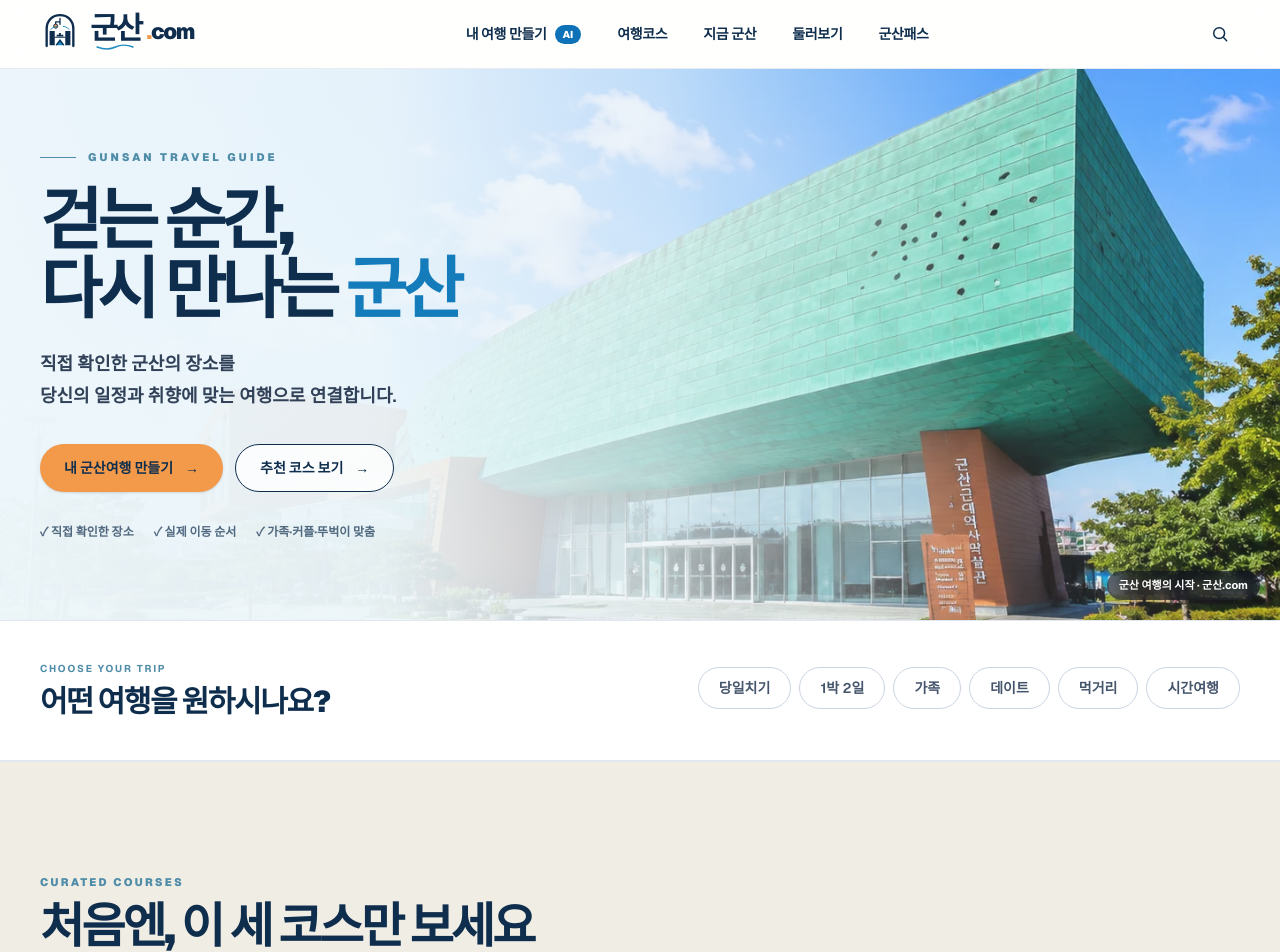
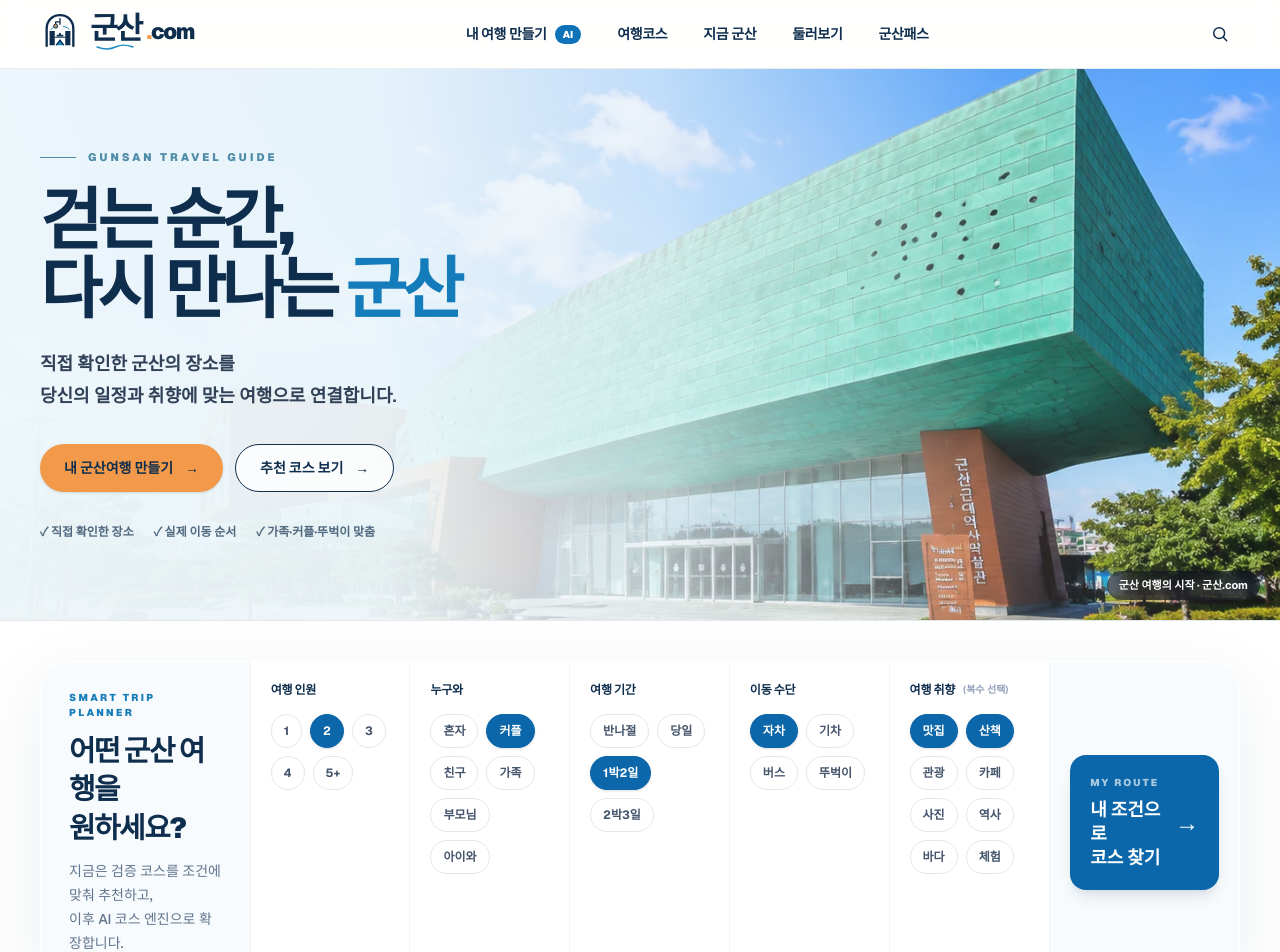
Before and after one commit to Aprasaks/gunsan-com, a Next.js app: page / in a window 1280 px wide. Shown: the top 952 px of the page. Built offline with nearby package versions, Linux system fonts and the light colour scheme; a web font is replaced by a local one.

Commit message:
turn course finder into guided trip planner

```diff
--- a/components/CourseFinder.tsx
+++ b/components/CourseFinder.tsx
@@ -1,35 +1,171 @@
-import Link from "next/link";
+"use client";
 
-const travelChoices = [
-  { label: "당일치기", href: "/courses/first-gunsan" },
-  { label: "1박 2일", href: "/courses/one-night-two-days" },
-  { label: "가족", href: "/courses/family" },
-  { label: "데이트", href: "/courses/half-day" },
-  { label: "먹거리", href: "/courses/first-gunsan" },
-  { label: "시간여행", href: "/courses/first-gunsan" },
-] as const;
+import { useMemo, useState } from "react";
+import { useRouter } from "next/navigation";
+
+const peopleOptions = ["1", "2", "3", "4", "5+"] as const;
+const companionOptions = ["혼자", "커플", "친구", "가족", "부모님", "아이와"] as const;
+const durationOptions = ["반나절", "당일", "1박2일", "2박3일"] as const;
+const transportOptions = ["자차", "기차", "버스", "뚜벅이"] as const;
+const interestOptions = ["맛집", "산책", "관광", "카페", "사진", "역사", "바다", "체험"] as const;
 
 export default function CourseFinder() {
+  const router = useRouter();
+  const [people, setPeople] = useState<(typeof peopleOptions)[number]>("2");
+  const [companion, setCompanion] = useState<(typeof companionOptions)[number]>("커플");
+  const [duration, setDuration] = useState<(typeof durationOptions)[number]>("1박2일");
+  const [transport, setTransport] = useState<(typeof transportOptions)[number]>("자차");
+  const [interests, setInterests] = useState<string[]>(["맛집", "산책"]);
+
+  const recommendedSlug = useMemo(() => {
+    if (companion === "가족" || companion === "아이와") return "family";
+    if (interests.includes("바다") && transport === "자차") return "seonyudo";
+    if (duration === "2박3일") return "two-nights-three-days";
+    if (duration === "1박2일") return "one-night-two-days";
+    if (duration === "반나절") return "half-day";
+    return "first-gunsan";
+  }, [companion, duration, interests, transport]);
+
+  const toggleInterest = (interest: string) => {
+    setInterests((current) =>
+      current.includes(interest)
+        ? current.filter((item) => item !== interest)
+        : [...current, interest].slice(-4)
+    );
+  };
+
   return (
-    <div className="flex flex-col gap-6 lg:flex-row lg:items-center lg:justify-between">
-      <div className="shrink-0">
-        <p className="text-[10px] font-bold tracking-[0.18em] text-sea-blue">CHOOSE YOUR TRIP</p>
-        <h2 className="mt-2 text-2xl font-black tracking-[-0.045em] text-gunsan-navy sm:text-3xl">
-          어떤 여행을 원하시나요?
-        </h2>
+    <div className="overflow-hidden rounded-[28px] border border-white/80 bg-white shadow-[0_20px_70px_rgba(15,46,77,0.08)]">
+      <div className="grid gap-0 xl:grid-cols-[1.05fr_4fr_0.95fr]">
+        <div className="border-b border-slate-100 bg-[#f7fbfd] p-6 sm:p-7 xl:border-b-0 xl:border-r">
+          <p className="text-[10px] font-black tracking-[0.24em] text-[#167db8]">SMART TRIP PLANNER</p>
+          <h2 className="mt-3 text-2xl font-black tracking-[-0.05em] text-gunsan-navy sm:text-[1.8rem]">
+            어떤 군산 여행을
+            <br />
+            원하세요?
+          </h2>
+          <p className="mt-3 text-sm font-medium leading-6 text-slate-500">
+            지금은 검증 코스를 조건에 맞춰 추천하고,
+            <br className="hidden xl:block" /> 이후 AI 코스 엔진으로 확장합니다.
+          </p>
+        </div>
+
+        <div className="grid md:grid-cols-2 xl:grid-cols-5">
+          <ChoiceGroup title="여행 인원">
+            <div className="flex flex-wrap gap-2">
+              {peopleOptions.map((option) => (
+                <ChoiceButton key={option} active={people === option} onClick={() => setPeople(option)}>
+                  {option}
+                </ChoiceButton>
+              ))}
+            </div>
+          </ChoiceGroup>
+
+          <ChoiceGroup title="누구와">
+            <div className="flex flex-wrap gap-2">
+              {companionOptions.map((option) => (
+                <ChoiceButton key={option} active={companion === option} onClick={() => setCompanion(option)}>
+                  {option}
+                </ChoiceButton>
+              ))}
+            </div>
+          </ChoiceGroup>
+
+          <ChoiceGroup title="여행 기간">
+            <div className="flex flex-wrap gap-2">
+              {durationOptions.map((option) => (
+                <ChoiceButton key={option} active={duration === option} onClick={() => setDuration(option)}>
+                  {option}
+                </ChoiceButton>
+              ))}
+            </div>
+          </ChoiceGroup>
+
+          <ChoiceGroup title="이동 수단">
+            <div className="flex flex-wrap gap-2">
+              {transportOptions.map((option) => (
+                <ChoiceButton key={option} active={transport === option} onClick={() => setTransport(option)}>
+                  {option}
+                </ChoiceButton>
+              ))}
+            </div>
+          </ChoiceGroup>
+
+          <ChoiceGroup title="여행 취향" hint="복수 선택">
+            <div className="flex flex-wrap gap-2">
+              {interestOptions.map((option) => (
+                <ChoiceButton key={option} active={interests.includes(option)} onClick={() => toggleInterest(option)}>
+                  {option}
+                </ChoiceButton>
+              ))}
+            </div>
+          </ChoiceGroup>
+        </div>
+
+        <div className="flex items-center border-t border-slate-100 bg-[#f7fbfd] p-5 xl:border-l xl:border-t-0">
+          <button
+            type="button"
+            onClick={() => router.push(`/courses/${recommendedSlug}`)}
+            className="group flex min-h-28 w-full items-center justify-between rounded-2xl bg-[#0b67aa] px-5 py-5 text-left text-white shadow-lg shadow-blue-950/10 transition hover:-translate-y-0.5 hover:bg-[#095d9b]"
+          >
+            <span>
+              <span className="block text-[10px] font-black tracking-[0.2em] text-white/65">MY ROUTE</span>
+              <span className="mt-2 block text-lg font-black leading-6">
+                내 조건으로
+                <br />
+                코스 찾기
+              </span>
+            </span>
+            <span className="text-2xl transition-transform group-hover:translate-x-1" aria-hidden="true">→</span>
+          </button>
+        </div>
       </div>
-
-      <nav className="flex gap-2 overflow-x-auto pb-1 lg:flex-wrap lg:justify-end" aria-label="여행 유형 선택">
-        {travelChoices.map((choice) => (
-          <Link
-            key={choice.label}
-            href={choice.href}
-            className="shrink-0 rounded-full border border-slate-300 bg-white px-5 py-2.5 text-sm font-semibold text-slate-600 transition-colors hover:border-gunsan-navy hover:bg-gunsan-navy hover:text-white"
-          >
-            {choice.label}
-          </Link>
-        ))}
-      </nav>
     </div>
   );
 }
+
+function ChoiceGroup({
+  title,
+  hint,
+  children,
+}: {
+  title: string;
+  hint?: string;
+  children: React.ReactNode;
+}) {
+  return (
+    <div className="min-h-[150px] border-b border-slate-100 p-5 md:[&:nth-last-child(-n+1)]:border-b-0 xl:border-b-0 xl:border-r xl:last:border-r-0">
+      <div className="mb-4 flex items-center gap-2">
+        <p className="text-xs font-black tracking-[-0.02em] text-gunsan-navy">{title}</p>
+        {hint ? <span className="text-[10px] font-semibold text-slate-400">({hint})</span> : null}
+      </div>
+      {children}
+    </div>
+  );
+}
+
+function ChoiceButton({
+  active,
+  onClick,
+  children,
+}: {
+  active: boolean;
+  onClick: () => void;
+  children: React.ReactNode;
+}) {
+  return (
+    <button
+      type="button"
+      onClick={onClick}
+      aria-pressed={active}
+      className={[
+        "rounded-full border px-3 py-2 text-xs font-bold transition",
+        active
+          ? "border-[#0b67aa] bg-[#0b67aa] text-white shadow-sm"
+          : "border-slate-200 bg-white text-slate-600 hover:border-[#6ca8ca] hover:text-gunsan-navy",
+      ].join(" ")}
+    >
+      {children}
+    </button>
+  );
+}
```
